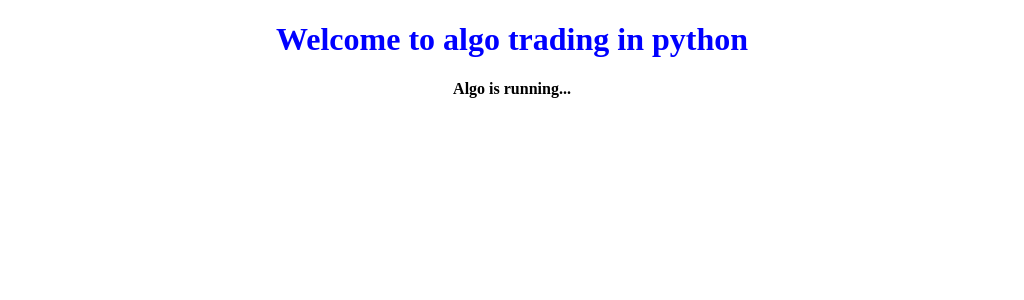
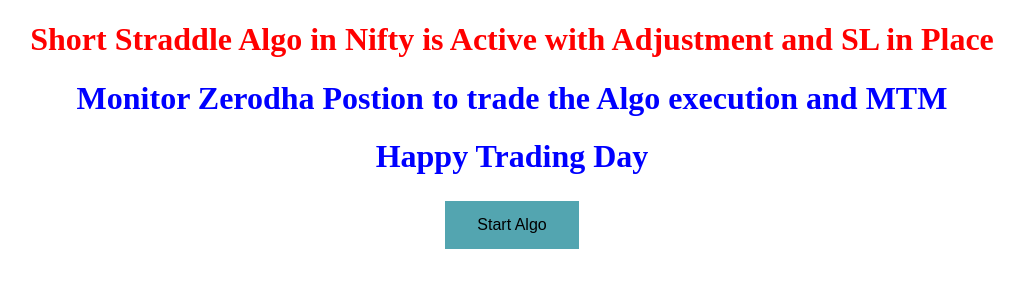
Before and after one commit to webclinic017/AlgoZerodha, a Flask app: template src/templates/index_algostarted.html in a window 1280 px wide. Shown: the top 300 px of the page, without its empty margins (128-1152 px from the left). Run offline with Flask 2, Linux system fonts and the light colour scheme; the template is opened without the code that fills it, so the values that code supplies are empty; parts of the project's set-up code (start-up, migrations or seed data) failed here and were passed over.

Commit message:
Update index_algostarted.html

```diff
--- a/src/templates/index_algostarted.html
+++ b/src/templates/index_algostarted.html
@@ -40,12 +40,13 @@
 </head>
 
 <body>
-  <h1 style="color: blue" class="center">Welcome to algo trading in python</h1>
+  <h1 style="color: red" class="center">Short Straddle Algo in Nifty is Active with Adjustment and SL in Place</h1>
+  <h1 style="color: blue" class="center">Monitor Zerodha Postion to trade the Algo execution and MTM</h1>
+  <h1 style="color: blue" class="center">Happy Trading Day</h1>
   <div class="center">
-    <!--button class="button" onClick="startAlgo()">
+    <button class="button" onClick="startAlgo()">
       Start Algo
-    </button-->
-    <h4>Algo is running...</h4>
+    </button>
   </div>
 </body>
 
```
